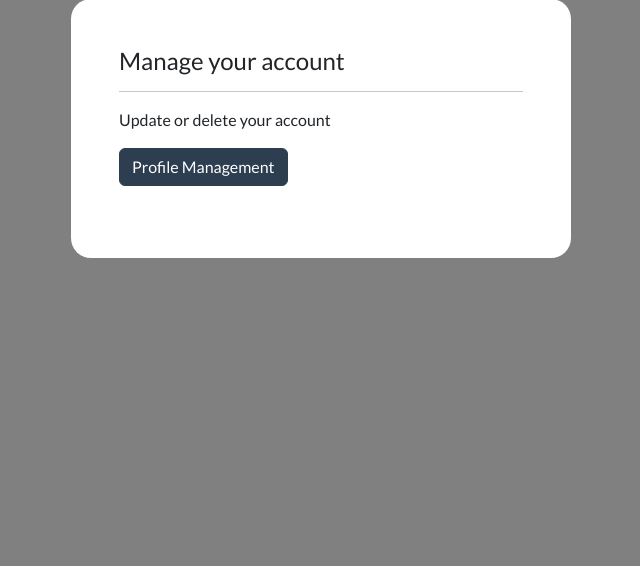
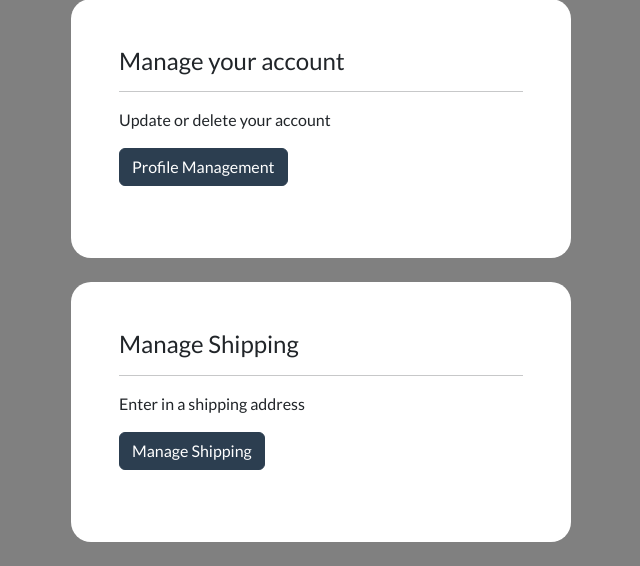
Before and after one commit to arslanoktay/eTicaret, a Django app: page /account/dashboard in a window 1280 px wide. Shown: the part 667-1233 px from the top of the page, without its empty margins (319-959 px from the left). Before the commit the page ends 925 px from the top, so only its background shows below. Run offline with Django 4.2, Linux system fonts and the light colour scheme; a user stored in the database is signed in; data comes from the database, SQL or seed files in the repository; both versions use the stored data as it was after the commit; some libraries are stand-ins or nearby versions.

Commit message:
12.06 son

```diff
--- a/account/templates/account/dashboard.html
+++ b/account/templates/account/dashboard.html
@@ -68,4 +68,21 @@
     </div>
 
     <br>
+
+    <div class="container bg-white shadow-md p-5 form-layout">
+
+        <h4> Manage Shipping </h4>
+
+        <hr>
+
+        <p> Enter in a shipping address </p>
+
+        <a class="btn btn-primary navbar-btn text-white" type="button"  href="{% url 'manage-shipping' %}"> Manage Shipping </a>
+
+        <br><br>
+
+
+    </div>
+
+    <br>
 {% endblock %}
--- a/account/views.py
+++ b/account/views.py
@@ -229,7 +229,7 @@ def manage_shipping(request):
 
     if request.method == "POST":
 
-        form = ShippingForm(request.POST, instance=shipping) # adresi yoksa yenisini yaratacak varsa onu alacak
+        form = ShippingForm(request.POST, instance=shipping) # adresi yoksa yenisini yaratacak varsa onu alacak yani sayfaya geri gelince gömülü kalacak çünkü formu objeye eşitledik
 
         if form.is_valid():
 
--- a/payment/models.py
+++ b/payment/models.py
@@ -23,7 +23,7 @@ class ShippingAdress(models.Model):
 
     # FK --> foreign key / müşterilerin tek bir adresi olması için
 
-    user = models.ForeignKey(User, on_delete=models.CASCADE, null=True, blank=True) # shipping i mecbur bırakmıyoruz / authenticated ve non authenticated(kimliği doğrulanmamış)
+    user = models.ForeignKey(User, on_delete=models.CASCADE, null=True, blank=True) # shipping i mecbur bırakmıyoruz / authenticated ve non authenticated(kimliği doğrulanmamış) -- bir shpiing yaratıldığında admin panelinde hangi üyeye bağlı görüyoruz
 
 
     class META:
```
Also changed, not shown: db.sqlite3.
